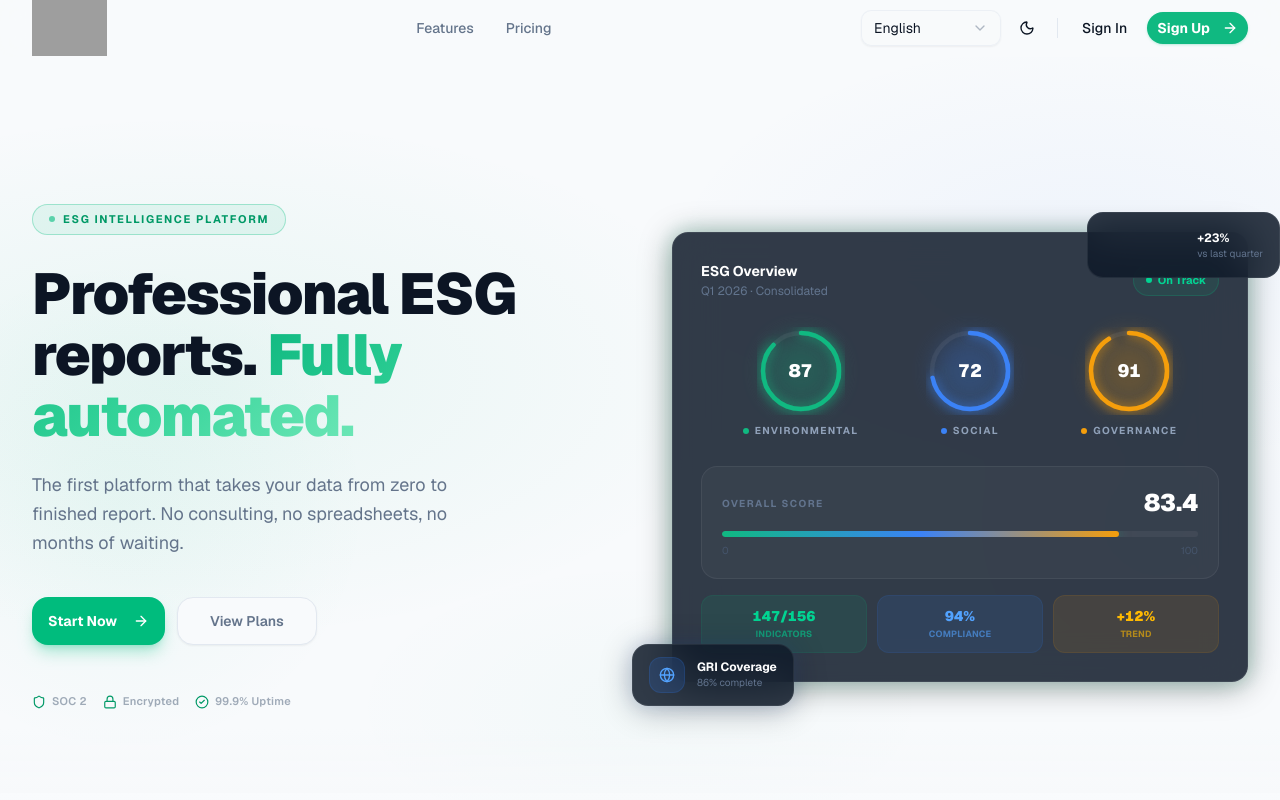
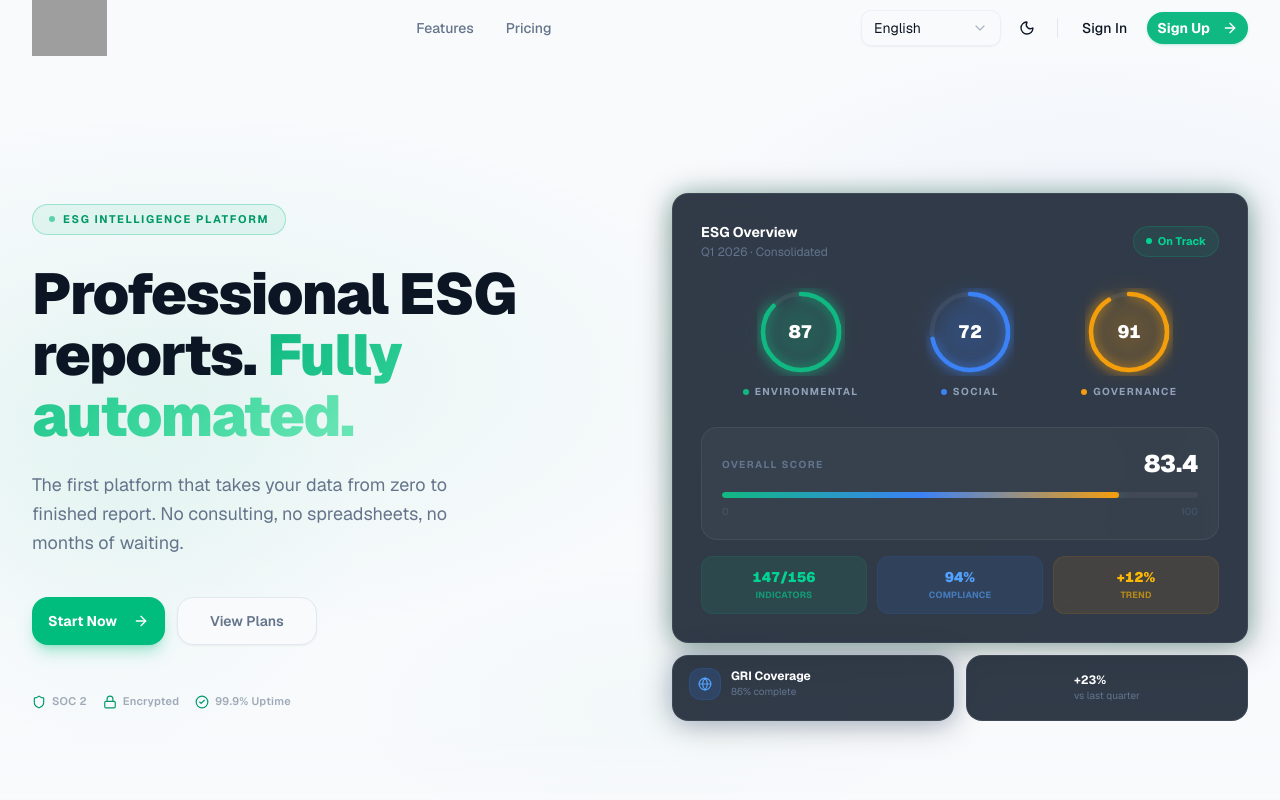
Before and after one commit to giovannesartor/ESGenius, a Next.js app in the folder frontend/: page /en in a window 1280 px wide. Shown: the top 800 px of the page. Built offline with nearby package versions, Linux system fonts and the light colour scheme; grey boxes are pictures that could not be loaded.

Commit message:
fix: move floating hero cards inline to prevent text overlap

```diff
--- a/frontend/src/app/[locale]/page.tsx
+++ b/frontend/src/app/[locale]/page.tsx
@@ -280,7 +280,7 @@ export default function HomePage() {
 
               {/* RIGHT — Stats Panel */}
               <motion.div
-                className="relative hidden lg:block"
+                className="hidden lg:flex flex-col gap-0"
                 initial={{ opacity: 0, x: 40, scale: 0.96 }}
                 animate={{ opacity: 1, x: 0, scale: 1 }}
                 transition={{ duration: 0.8, ease: [0.25, 0.46, 0.45, 0.94], delay: 0.25 }}
@@ -345,36 +345,33 @@ export default function HomePage() {
                   </div>
                 </div>
 
-                {/* Floating mini card — GRI coverage */}
+                {/* Bottom card row — inline, no absolute overlaps */}
                 <motion.div
-                  className="absolute -bottom-6 -left-10 glass-dark-card rounded-xl px-4 py-3 glow-blue-sm"
-                  initial={{ opacity: 0, y: 20 }}
+                  className="mt-3 grid grid-cols-2 gap-3"
+                  initial={{ opacity: 0, y: 16 }}
                   animate={{ opacity: 1, y: 0 }}
                   transition={{ delay: 1.2, duration: 0.5 }}
                 >
-                  <div className="flex items-center gap-3">
-                    <div className="flex h-9 w-9 items-center justify-center rounded-lg bg-blue-500/15 text-blue-400 border border-blue-500/15">
-                      <Globe className="h-4 w-4" />
-                    </div>
-                    <div>
-                      <div className="text-xs font-bold text-white">{t("home.griCoverage")}</div>
-                      <div className="text-[10px] text-slate-500">{t("home.griComplete")}</div>
+                  {/* GRI coverage */}
+                  <div className="glass-dark-card rounded-xl px-4 py-3 glow-blue-sm">
+                    <div className="flex items-center gap-2.5">
+                      <div className="flex h-8 w-8 shrink-0 items-center justify-center rounded-lg bg-blue-500/15 text-blue-400 border border-blue-500/15">
+                        <Globe className="h-3.5 w-3.5" />
+                      </div>
+                      <div className="min-w-0">
+                        <div className="text-xs font-bold text-white truncate">{t("home.griCoverage")}</div>
+                        <div className="text-[10px] text-slate-500">{t("home.griComplete")}</div>
+                      </div>
                     </div>
                   </div>
-                </motion.div>
-
-                {/* Floating mini card — Activity */}
-                <motion.div
-                  className="absolute -top-5 -right-8 glass-dark-card rounded-xl px-4 py-3"
-                  initial={{ opacity: 0, y: -20 }}
-                  animate={{ opacity: 1, y: 0 }}
-                  transition={{ delay: 1.4, duration: 0.5 }}
-                >
-                  <div className="flex items-center gap-3">
-                    <Sparkline />
-                    <div>
-                      <div className="text-xs font-bold text-white">{t("home.quarterChange")}</div>
-                      <div className="text-[10px] text-slate-500">{t("home.vsLastQuarter")}</div>
+                  {/* Activity trend */}
+                  <div className="glass-dark-card rounded-xl px-4 py-3">
+                    <div className="flex items-center gap-2.5">
+                      <Sparkline />
+                      <div className="min-w-0">
+                        <div className="text-xs font-bold text-white truncate">{t("home.quarterChange")}</div>
+                        <div className="text-[10px] text-slate-500">{t("home.vsLastQuarter")}</div>
+                      </div>
                     </div>
                   </div>
                 </motion.div>
```
